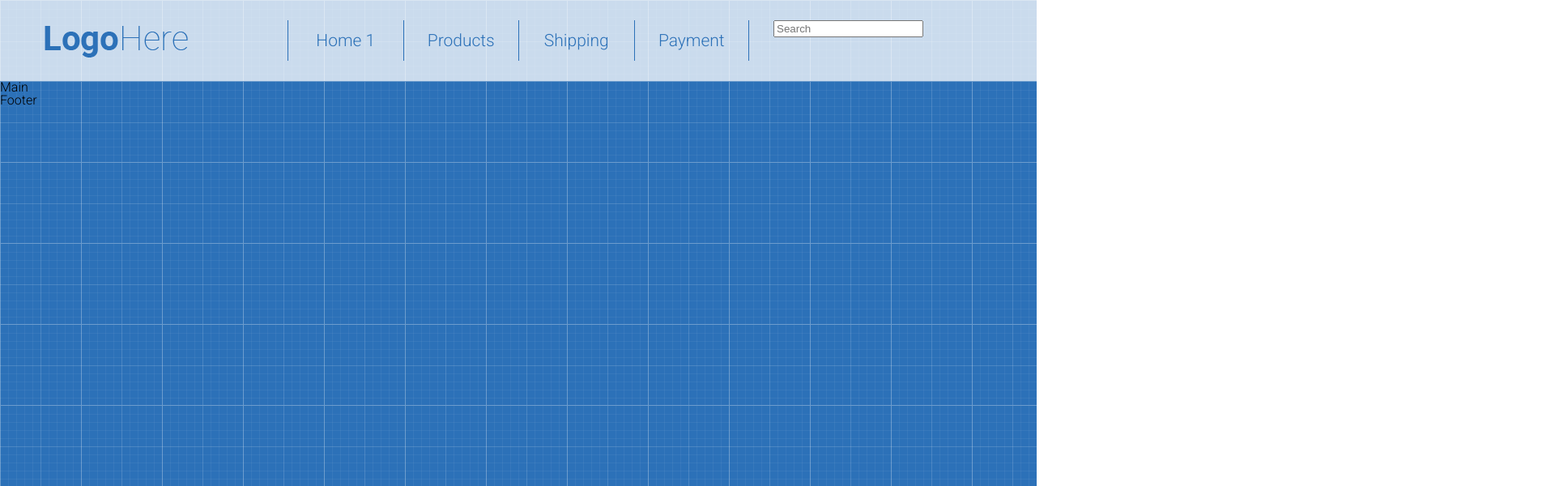
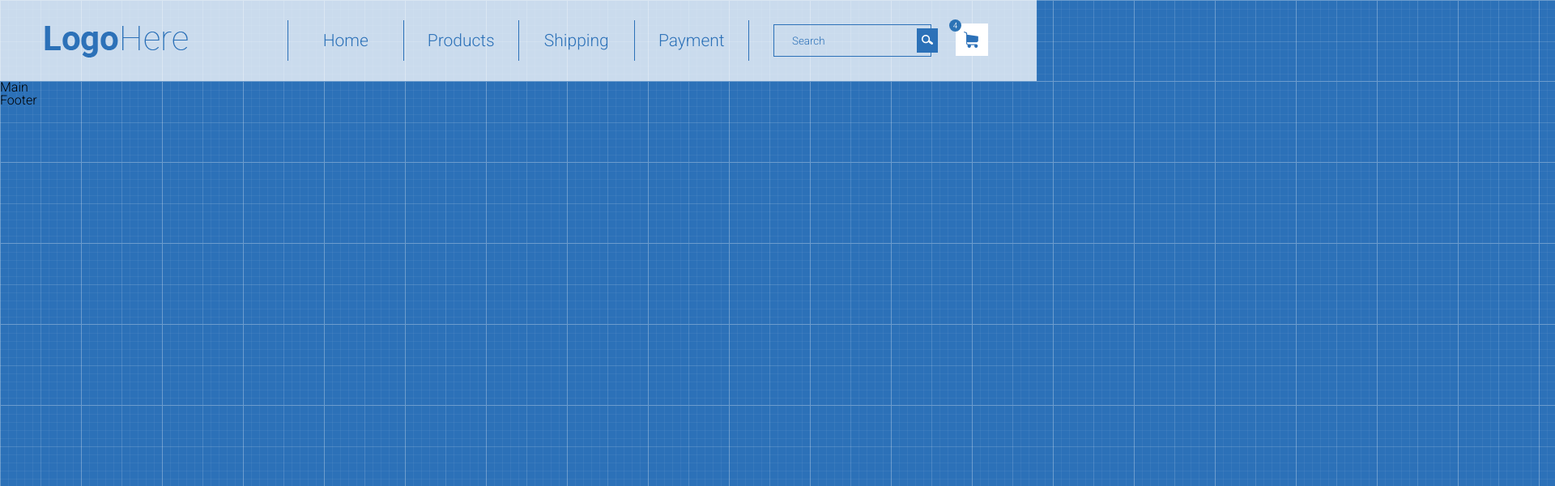
Before and after one commit to Anastasia-Shevch/shop-page, a plain HTML site: page index.html in a window 1280 px wide. Shown: the top 600 px of the page at 81% size, 1920 px wide, since content can reach past the window. Drawn offline with Linux system fonts and the light colour scheme.

Commit message:
index.html

```diff
--- a/index.css
+++ b/index.css
@@ -20,9 +20,6 @@ body {
     display: flex;
     background-color: rgb(255, 255, 255, 0.75);
     align-items: center;
-
-
-
 }
 .row {
     display: flex;
@@ -87,8 +84,78 @@ body {
     background-color: #2c71b8;
     color: white;
 }
-.input {
+.menu > li:hover > a {
+background-color: #2c71b8;
+color: white;
+}
+.sub-menu a {
+    color: white;
+    display: flex;
+    justify-content: left;
+    align-items: center;
+    font-size: 21px;
+    margin-top: 0;
+    padding: 30px;
+}
+.sub-menu {
+    position: absolute;
+    top: 55px;
+    opacity: 0;
+    visibility: hidden;
+    background-color: rgb(44, 113, 184);
+    min-width: 200%;
+}
+
+.sub-menu li {
+    position: relative;
+}
+.sub-menu ul {
+    position: absolute;
+}
+.search-form {
+    border: 1px solid #2c71b8;
+    height: 40px;
+    display: flex;
+    align-items: center;
+    padding-left: 20px;
+    margin-top: 5px;
+}
+input {
     background: transparent;
     border: none;
-
+    font-family: 'Roboto', sans-serif;
 }
+input::placeholder {
+    color: #2c71b8;
+}
+button {
+    height: 30px;
+    width: 30px;
+    background-color: #2c71b8;
+    border: none;
+}
+.card {
+    height: 40px;
+    width: 40px;
+    background-color: white;
+    margin-top: 4px;
+    position: relative;
+}
+.products-count {
+    height: 15px;
+    width: 15px;
+    position: absolute;
+    background-color: #2c73b5;
+    color: white;
+    font-size: 10px;
+    border-radius: 50%;
+    display: flex;
+    justify-content: center;
+    align-items: center;
+    left: -8px;
+    top: -5px;
+}
+.basket {
+    padding-left: 10px;
+    padding-top: 10px;
+}
--- a/index.html
+++ b/index.html
@@ -28,8 +28,19 @@
 
                 <div class="col-6">
                     <ul class="menu">
-                        <li><a href="">Home 1</a></li>
-                        <li><a href="">Products</a></li>
+                        <li><a href="">Home </a></li>
+                        <li><a href="">Products</a>
+                            <ul class="sub-menu">
+                                <li><a href="">Lorem ipsum dolor</a></li>
+                                <li><a href="">Sit amet</a></li>
+                                <li><a href="">Consectetur adipisicing</a></li>
+                                <li><a href="">Tempor incididunt</a></li>
+                                <li><a href="">Dolore magna aliqua</a></li>
+                                <li><a href="">Ut enim ad minim veniam</a></li>
+                                <li><a href="">Quis nosturd</a></li>
+
+                            </ul>
+                        </li>
                         <li><a href="">Shipping</a></li>
                         <li><a href="">Payment</a></li>
                     </ul>
@@ -38,9 +49,19 @@
                 <div class="col-3">
                     <div class="row">
                         <div class="col-9">
-                            <form class="">
-                                <input placeholder="Search">
+                            <form action="" class="search-form">
+                                <input type="text" placeholder="Search">
+                                <button>
+                                    <img src="/images/search.png">
+                                </button>
                             </form>
+                        </div>
+                        <div class="col-3">
+                            <div class="card">
+                                <div class="products-count">4</div>
+                                <img class="basket" src="/images/basket.png">
+                            </div>
+
 
 
                         </div>
```
Also changed, not shown: images/basket.png (added), images/search.png (added).
